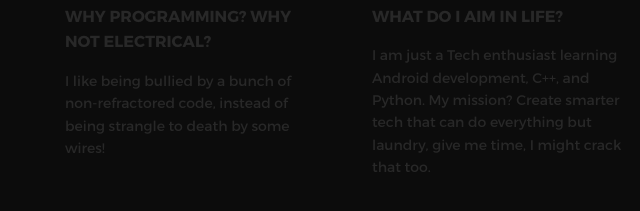
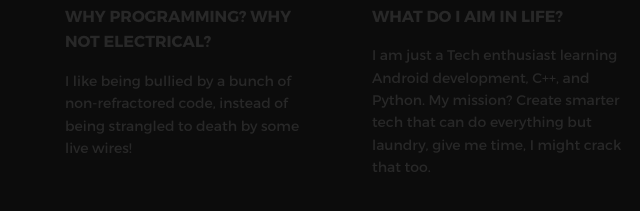
Before and after one commit to KairoARG/portfolio, a plain HTML site: page index.html in a window 1280 px wide. Shown: the part 555-766 px from the top of the page, 450-1090 px from the left. Drawn offline with Linux system fonts and the light colour scheme.

Commit message:
Update index.html

```diff
--- a/index.html
+++ b/index.html
@@ -61,8 +61,8 @@
                   </a>
                   <a href="#0">
                     <h3>Why Programming? why not Electrical?</h3>
-                    <p>I like being bullied by a bunch of non-refractored code, instead of being strangle to death by
-                      some wires!</p>
+                    <p>I like being bullied by a bunch of non-refractored code, instead of being strangled to death by
+                      some live wires!</p>
                   </a>
                   <a href="#0">
                     <h3>What do I aim in life?</h3>
```
